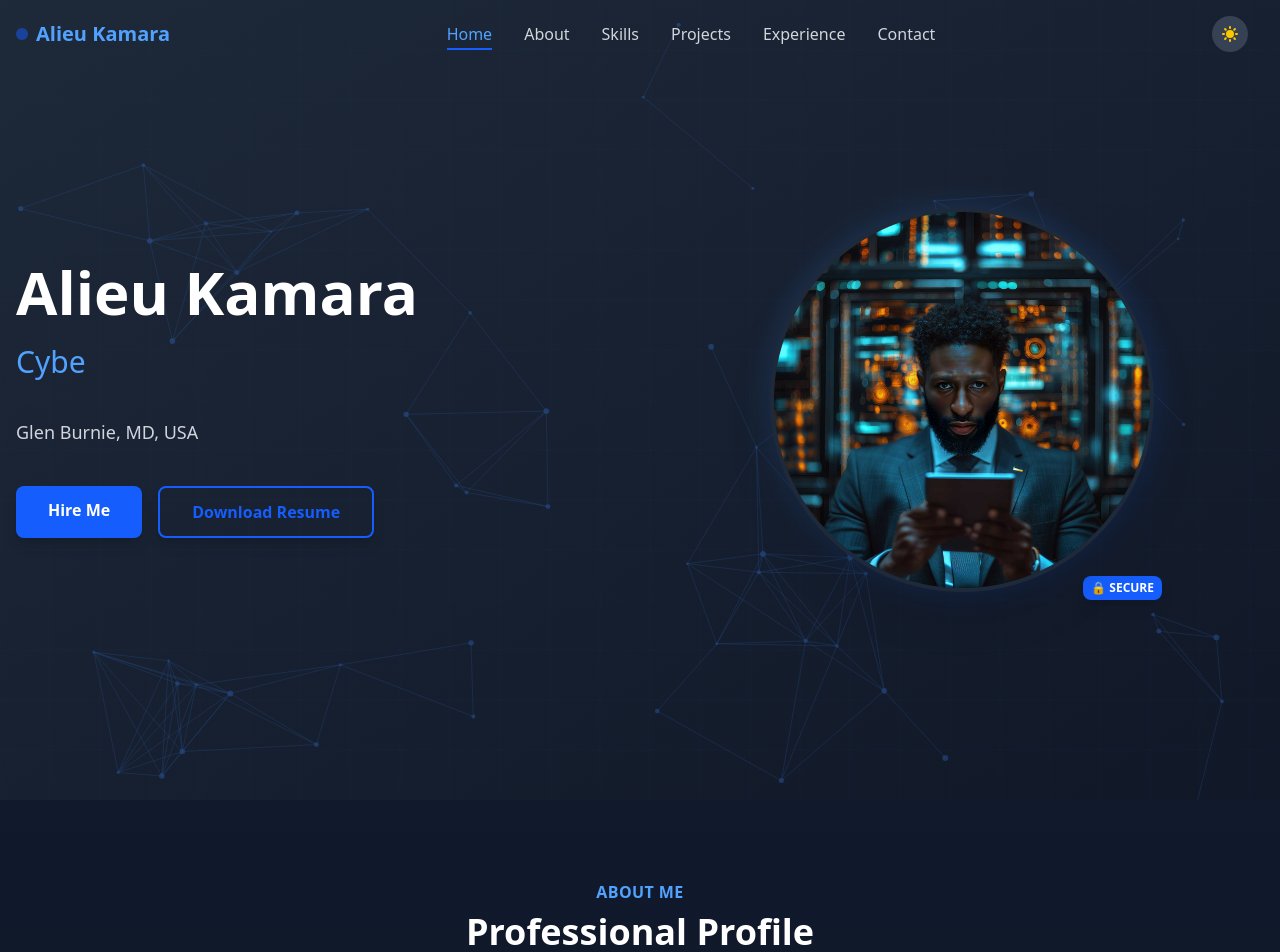
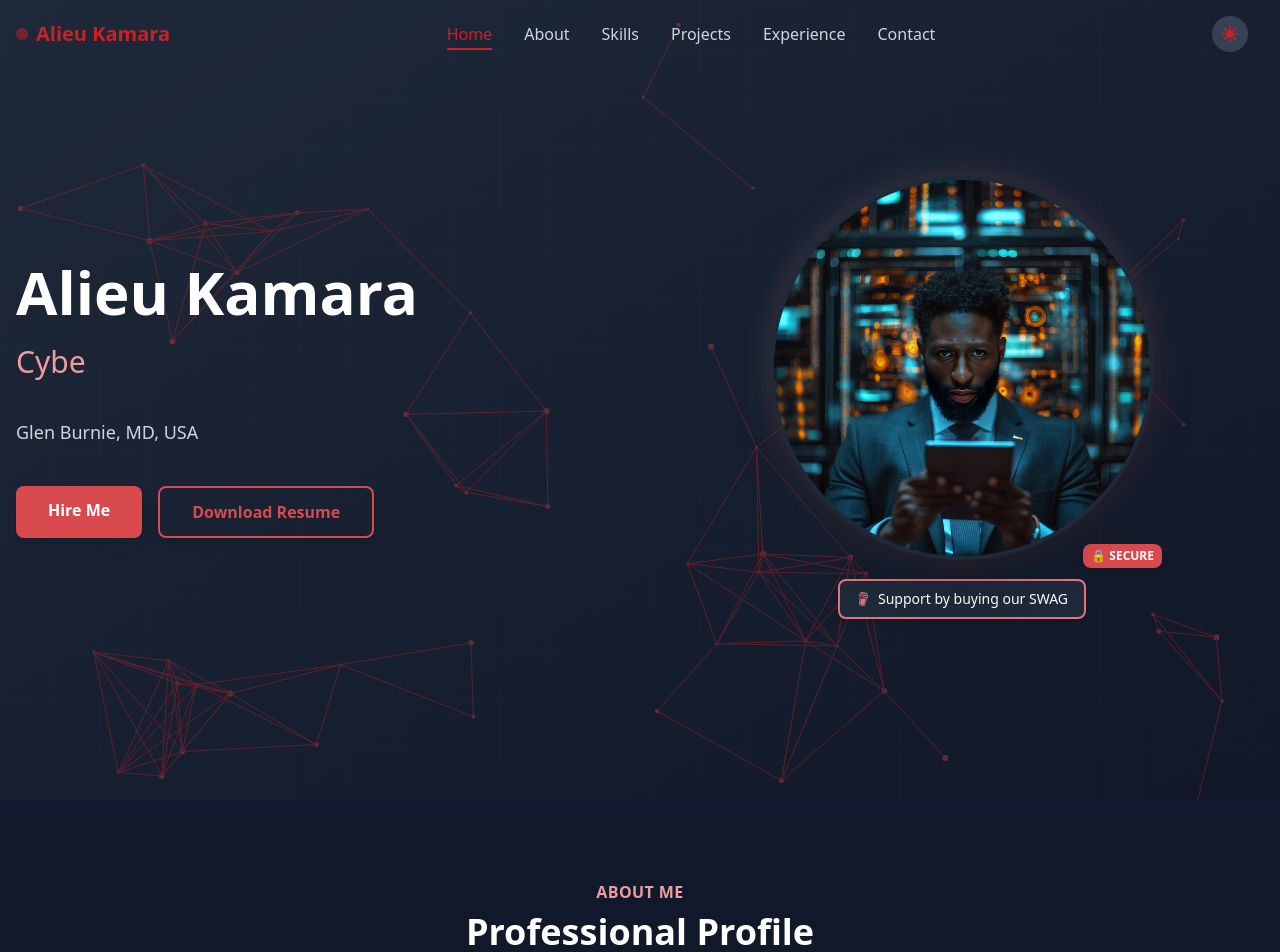
Before and after one commit to waqas-gul/Professional-Portfolio---Alieu-Kamara, a React (Vite) app: page / in a window 1280 px wide. Shown: the top 952 px of the page. Built offline with nearby package versions, Linux system fonts and the light colour scheme.

Commit message:
change color

```diff
--- a/src/components/About.jsx
+++ b/src/components/About.jsx
@@ -38,7 +38,7 @@ const About = () => {
               initial={{ opacity: 0 }}
               animate={isVisible ? { opacity: 1 } : { opacity: 0 }}
               transition={{ delay: 0.2 }}
-              className="text-blue-600 dark:text-blue-400 font-semibold tracking-wide uppercase"
+              className="text-[#D94A4F] dark:text-[#ED9C9F] font-semibold tracking-wide uppercase"
             >
               About Me
             </motion.span>
@@ -54,7 +54,7 @@ const About = () => {
               initial={{ width: 0 }}
               animate={isVisible ? { width: "100px" } : { width: 0 }}
               transition={{ delay: 0.5, duration: 0.5 }}
-              className="h-1 bg-blue-600 dark:bg-blue-400 mx-auto"
+              className="h-1 bg-[#D94A4F] dark:bg-[#ED9C9F] mx-auto"
             ></motion.div>
           </div>
 
@@ -66,7 +66,7 @@ const About = () => {
           >
             <div className="space-y-6 text-lg text-gray-600 dark:text-gray-300 leading-relaxed">
               <p>
-                <span className="text-blue-600 dark:text-blue-400 font-semibold">
+                <span className="text-[#D94A4F] dark:text-[#ED9C9F] font-semibold">
                   Focused and skilled IT Security professional
                 </span>{" "}
                 with over 10 years of experience in the Information Technology
@@ -93,7 +93,6 @@ const About = () => {
                 Security Response and Detection Engineering Team.
               </p>
             </div>
-
           </motion.div>
         </motion.div>
       </div>
--- a/src/components/Header.jsx
+++ b/src/components/Header.jsx
@@ -53,7 +53,7 @@ const Header = ({ darkMode, setDarkMode }) => {
         animate={{ y: 0 }}
         className={`fixed w-full z-50 transition-all duration-300 ${
           isScrolled
-            ? "bg-white/95 dark:bg-gray-900/95 shadow-lg border-b border-gray-200 dark:border-gray-800 py-2"
+            ? "bg-white/95 dark:bg-gray-900/95 shadow-lg border-b border-[#CB2026] dark:border-gray-800 py-2"
             : "bg-transparent py-4"
         }`}
       >
@@ -62,8 +62,8 @@ const Header = ({ darkMode, setDarkMode }) => {
             whileHover={{ scale: 1.05 }}
             className="flex items-center space-x-2"
           >
-            <div className="w-3 h-3 bg-blue-600 rounded-full animate-pulse"></div>
-            <span className="text-xl font-bold text-blue-600 dark:text-blue-400">
+            <div className="w-3 h-3 bg-[#CB2026] rounded-full animate-pulse"></div>
+            <span className="text-xl font-bold text-[#CB2026] dark:text-[#CB2026">
               Alieu Kamara
             </span>
           </motion.div>
@@ -82,13 +82,13 @@ const Header = ({ darkMode, setDarkMode }) => {
                   whileTap={{ y: 0 }}
                   className={`transition-colors relative group ${
                     isActive
-                      ? "text-blue-600 dark:text-blue-400 font-medium"
-                      : "text-gray-700 dark:text-gray-300 hover:text-blue-600 dark:hover:text-blue-400"
+                      ? "text-[#CB2026] dark:text-[#CB2026] font-medium"
+                      : "text-gray-700 dark:text-gray-300 hover:text-[#CB2026] dark:hover:text-[#CB2026"
                   }`}
                 >
                   {item.name}
                   <span
-                    className={`absolute -bottom-1 left-0 h-0.5 bg-blue-600 transition-all ${
+                    className={`absolute -bottom-1 left-0 h-0.5 bg-[#CB2026] transition-all ${
                       isActive ? "w-full" : "w-0 group-hover:w-full"
                     }`}
                   ></span>
@@ -156,13 +156,13 @@ const Header = ({ darkMode, setDarkMode }) => {
                       whileTap={{ scale: 0.95 }}
                       className={`py-2 transition-colors border-b border-gray-100 dark:border-gray-800 ${
                         isActive
-                          ? "text-blue-600 dark:text-blue-400 font-medium"
-                          : "text-gray-700 dark:text-gray-300 hover:text-blue-600 dark:hover:text-blue-400"
+                          ? "text-[#CB2026] dark:text-[#D94A4F] font-medium"
+                          : "text-gray-700 dark:text-gray-300 hover:text-[#CB2026] dark:hover:text-[#D94A4F]"
                       }`}
                     >
                       {item.name}
                       {isActive && (
-                        <span className="ml-2 w-2 h-2 bg-blue-600 rounded-full inline-block"></span>
+                        <span className="ml-2 w-2 h-2 bg-[#CB2026] rounded-full inline-block"></span>
                       )}
                     </motion.a>
                   );
--- a/src/components/Hero.jsx
+++ b/src/components/Hero.jsx
@@ -3,6 +3,7 @@ import { motion } from "framer-motion";
 import { useEffect, useState, useRef } from "react";
 import resume from "../assets/resume.pdf";
 import profileImage from "../assets/profile.jpg"; // Make sure to add your image
+import { SiBuymeacoffee } from "react-icons/si";
 
 const Hero = () => {
   const [currentTextIndex, setCurrentTextIndex] = useState(0);
@@ -12,7 +13,11 @@ const Hero = () => {
   const canvasRef = useRef(null);
   const animationFrameId = useRef(null);
 
-  const texts = ["Cybersecurity Engineer", "Technology Innovator","Cybersecurity Advisor"];
+  const texts = [
+    "Cybersecurity Engineer",
+    "Technology Innovator",
+    "Cybersecurity Advisor",
+  ];
 
   useEffect(() => {
     const handleTyping = () => {
@@ -124,12 +129,12 @@ const Hero = () => {
 
         ctx.beginPath();
         ctx.arc(node.x, node.y, node.radius, 0, Math.PI * 2);
-        ctx.fillStyle = "rgba(59, 130, 246, 0.7)";
+        ctx.fillStyle = "#D94A4F";
         ctx.fill();
       });
 
       // Connections + binary
-      ctx.strokeStyle = "rgba(59, 130, 246, 0.35)";
+      ctx.strokeStyle = "#CB2026";
       ctx.lineWidth = 1;
 
       for (let i = 0; i < nodes.length; i++) {
@@ -199,7 +204,7 @@ const Hero = () => {
   return (
     <section
       id="home"
-      className="min-h-screen flex items-center justify-center bg-gradient-to-br from-blue-50 to-gray-100 dark:from-gray-800 dark:to-gray-900 py-20 relative overflow-hidden"
+      className="min-h-screen flex items-center justify-center bg-gradient-to-br from-[#F7C6C7] to-gray-100 dark:from-gray-800 dark:to-gray-900 py-20 relative overflow-hidden"
     >
       {/* Canvas Background */}
       <canvas
@@ -230,7 +235,7 @@ const Hero = () => {
               initial={{ opacity: 0, y: 20 }}
               animate={{ opacity: 1, y: 0 }}
               transition={{ duration: 0.5, delay: 0.4 }}
-              className="text-lg sm:text-xl md:text-2xl lg:text-3xl text-blue-600 dark:text-blue-400 mb-6 h-12 sm:h-14 flex items-center justify-center md:justify-start"
+              className="text-lg sm:text-xl md:text-2xl lg:text-3xl text-[#D94A4F] dark:text-[#ED9C9F] mb-6 h-12 sm:h-14 flex items-center justify-center md:justify-start"
             >
               <span className="min-h-[1.5em]">{currentText}</span>
               <span className="typing-cursor">|</span>
@@ -240,7 +245,7 @@ const Hero = () => {
               initial={{ opacity: 0, y: 20 }}
               animate={{ opacity: 1, y: 0 }}
               transition={{ duration: 0.5, delay: 0.6 }}
-              className="text-base sm:text-lg text-gray-600 dark:text-gray-300 mb-6 md:mb-10"
+              className="text-base sm:text-lg text--[#2C3131] dark:text-gray-300 mb-6 md:mb-10"
             >
               Glen Burnie, MD, USA
             </motion.p>
@@ -255,10 +260,10 @@ const Hero = () => {
                 href="#contact"
                 whileHover={{
                   scale: 1.05,
-                  boxShadow: "0px 5px 20px rgba(59, 130, 246, 0.6)",
+                  boxShadow: "0px 5px 20px #D94A4F",
                 }}
                 whileTap={{ scale: 0.95 }}
-                className="inline-block bg-blue-600 hover:bg-blue-700 text-white font-bold py-3 px-6 sm:px-8 rounded-lg shadow-lg transition-colors text-center text-sm sm:text-base"
+                className="inline-block bg-[#D94A4F] hover:bg-[#CB2026] text-white font-bold py-3 px-6 sm:px-8 rounded-lg shadow-lg transition-colors text-center text-sm sm:text-base"
               >
                 Hire Me
               </motion.a>
@@ -268,10 +273,10 @@ const Hero = () => {
                 download
                 whileHover={{
                   scale: 1.05,
-                  boxShadow: "0px 5px 20px rgba(59, 130, 246, 0.6)",
+                  boxShadow: "0px 5px 20px #D94A4F",
                 }}
                 whileTap={{ scale: 0.95 }}
-                className="inline-block border-2 border-blue-600 text-blue-600 hover:bg-blue-600 hover:text-white font-bold py-3 px-6 sm:px-8 rounded-lg shadow-lg transition-all duration-300 text-center text-sm sm:text-base"
+                className="inline-block border-2 border-[#D94A4F] text-[#D94A4F] hover:bg-[#D94A4F] hover:text-white font-bold py-3 px-6 sm:px-8 rounded-lg shadow-lg transition-all duration-300 text-center text-sm sm:text-base"
               >
                 Download Resume
               </motion.a>
@@ -280,28 +285,80 @@ const Hero = () => {
 
           {/* Right - Image (comes second on mobile) */}
           <motion.div
-            className="md:w-1/2 flex justify-center"
+            className="md:w-1/2 flex justify-center flex-col items-center"
             initial={{ opacity: 0, x: 50 }}
             animate={{ opacity: 1, x: 0 }}
             transition={{ duration: 0.7, delay: 0.3 }}
           >
             <div className="relative w-64 h-64 sm:w-72 sm:h-72 md:w-80 md:h-80 lg:w-96 lg:h-96">
-              <div className="absolute inset-0 bg-gradient-to-br from-blue-400 to-blue-600 rounded-full blur-lg opacity-20"></div>
+              <div className="absolute inset-0 bg-gradient-to-br from-[#ED9C9F] to-[#D94A4F] rounded-full blur-lg opacity-20"></div>
               <motion.img
                 src={profileImage}
                 alt="Alieu Kamara"
                 className="relative z-10 w-full h-full object-cover rounded-full border-4 border-white dark:border-gray-800 shadow-2xl"
                 whileHover={{
                   scale: 1.03,
-                  boxShadow: "0px 0px 25px rgba(59, 130, 246, 0.7)",
+                  boxShadow: "0px 0px 25px #D94A4F",
                 }}
                 transition={{ type: "spring", stiffness: 300 }}
               />
 
-              <div className="absolute -bottom-2 -right-2 bg-blue-600 text-white text-xs font-bold py-1 px-2 rounded-lg shadow-lg">
+              <div className="absolute -bottom-2 -right-2 bg-[#D94A4F] text-white text-xs font-bold py-1 px-2 rounded-lg shadow-lg">
                 🔒 SECURE
               </div>
             </div>
+
+            {/* SWAG Button */}
+            <motion.a
+              href="https://amaratechit.com/swag/"
+              target="_blank"
+              rel="noopener noreferrer"
+              className="mt-6 inline-flex group items-center gap-2 bg-gray-800 hover:bg-[#D94A4F] border-2 border-[#E37378] text-white font-medium py-2 px-4 rounded-lg shadow-md transition-all duration-300 text-center text-sm"
+              initial={{
+                opacity: 0,
+                y: 20,
+              }}
+              animate={{
+                opacity: 1,
+                y: [0, -15, 0, -10, 0, -5, 0], // Bouncing effect
+                transition: {
+                  y: {
+                    duration: 3,
+                    repeat: Infinity,
+                    times: [0, 0.2, 0.4, 0.6, 0.8, 0.9, 1],
+                  },
+                  opacity: {
+                    duration: 0.5,
+                    delay: 1.2,
+                  },
+                },
+              }}
+              whileHover={{
+                scale: 1.1,
+                backgroundColor: "#CB2026",
+                boxShadow: "0px 5px 20px #D94A4F",
+                y: 0, // Stop bouncing when hovered
+                transition: {
+                  type: "spring",
+                  stiffness: 400,
+                  damping: 10,
+                },
+              }}
+              whileTap={{ scale: 0.95 }}
+            >
+              <motion.span
+                animate={{
+                  rotate: [0, 10, -10, 0],
+                }}
+                transition={{
+                  duration: 3,
+                  repeat: Infinity,
+                }}
+              >
+                <SiBuymeacoffee className="text-[#E37378] group-hover:text-white transition-all duration-300" />
+              </motion.span>
+              Support by buying our SWAG
+            </motion.a>
           </motion.div>
         </div>
       </div>
@@ -309,7 +366,7 @@ const Hero = () => {
       <style jsx>{`
         .typing-cursor {
           animation: blink 1s infinite;
-          color: #3b82f6;
+          color: #CB2026;
         }
         @keyframes blink {
           0%,
--- a/src/components/ThemeToggle.jsx
+++ b/src/components/ThemeToggle.jsx
@@ -12,7 +12,7 @@ const ThemeToggle = ({ darkMode, setDarkMode }) => {
     >
       {darkMode ? (
         <svg
-          className="w-5 h-5 text-yellow-400"
+          className="w-5 h-5 text-[#CB2026]"
           fill="currentColor"
           viewBox="0 0 20 20"
         >
@@ -24,7 +24,7 @@ const ThemeToggle = ({ darkMode, setDarkMode }) => {
         </svg>
       ) : (
         <svg
-          className="w-5 h-5 text-gray-700"
+          className="w-5 h-5 text-[#CB2026]"
           fill="currentColor"
           viewBox="0 0 20 20"
         >
```
Also changed, not shown: src/components/Associations.jsx (+6 -6 lines), src/components/Certifications.jsx (+4 -4 lines), src/components/Contact.jsx (+14 -14 lines), src/components/Education.jsx (+7 -7 lines), src/components/Experience.jsx (+52 -33 lines), src/components/Footer.jsx (+11 -11 lines), src/components/Projects.jsx (+6 -6 lines), src/components/Skills.jsx (+4 -4 lines).
